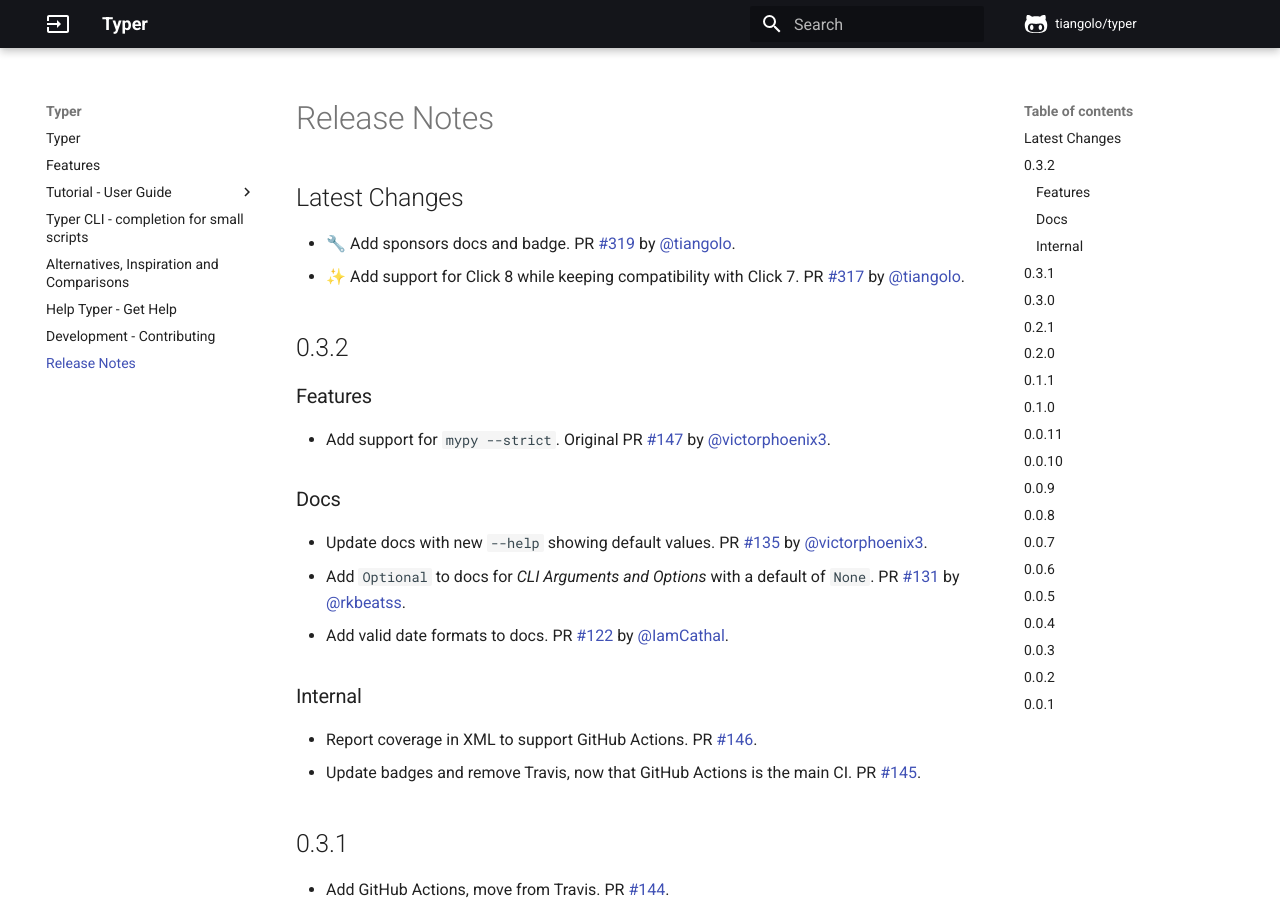
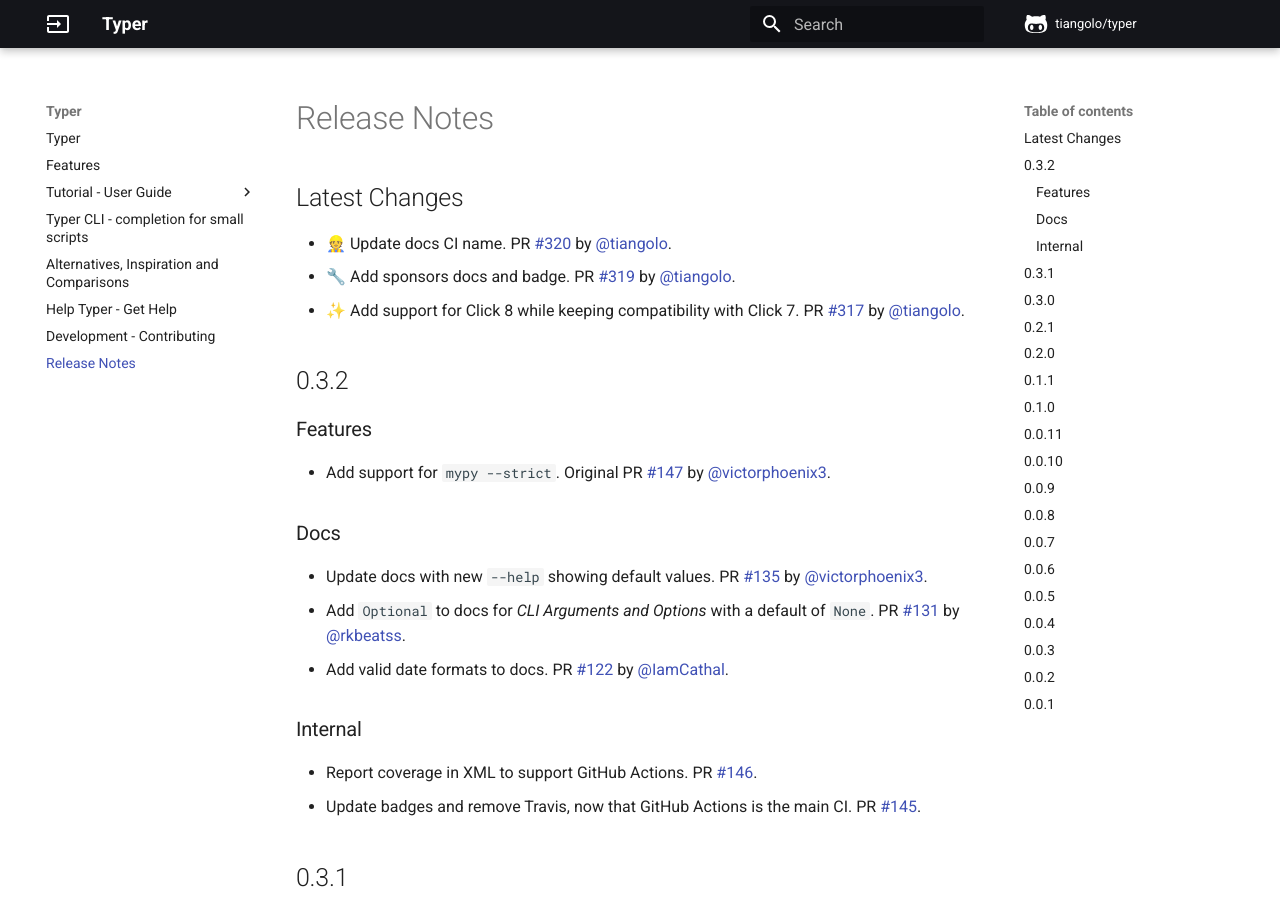
Before and after one commit to RED0731/red_pythonTyper, an MkDocs documentation site: the page built from docs/release-notes.md, in a window 1280 px wide and 900 px high. Built offline with MkDocs 1.6.1 and Material for MkDocs 9.7.7, drawn with Linux system fonts in a browser that asks for light colours; comment, search, counter and statistics services are not loaded.

Commit message:
📝 Update release notes

```diff
--- a/docs/release-notes.md
+++ b/docs/release-notes.md
@@ -1,5 +1,6 @@
 ## Latest Changes
 
+* 👷 Update docs CI name. PR [#320](https://github.com/tiangolo/typer/pull/320) by [@tiangolo](https://github.com/tiangolo).
 * 🔧 Add sponsors docs and badge. PR [#319](https://github.com/tiangolo/typer/pull/319) by [@tiangolo](https://github.com/tiangolo).
 * ✨ Add support for Click 8 while keeping compatibility with Click 7. PR [#317](https://github.com/tiangolo/typer/pull/317) by [@tiangolo](https://github.com/tiangolo).
 ## 0.3.2
```
